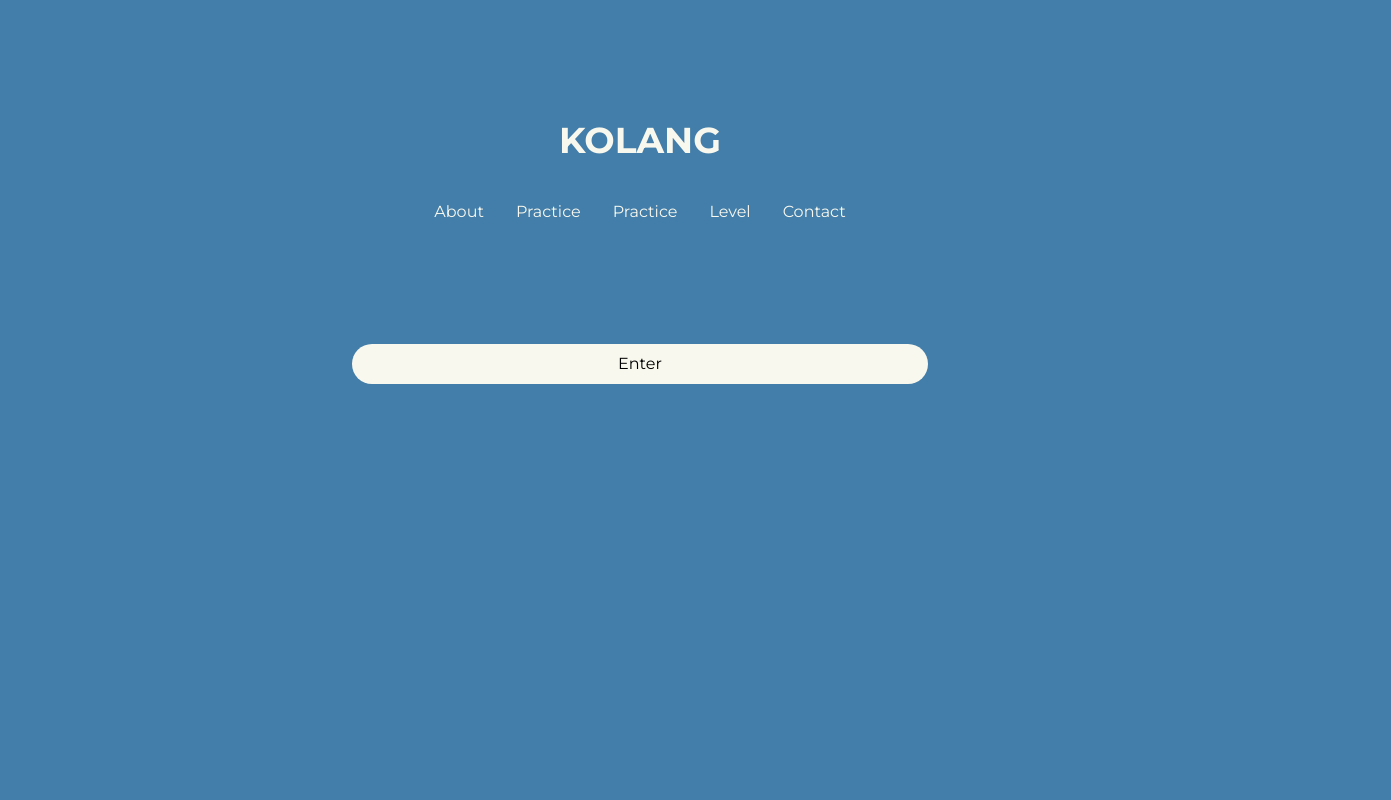
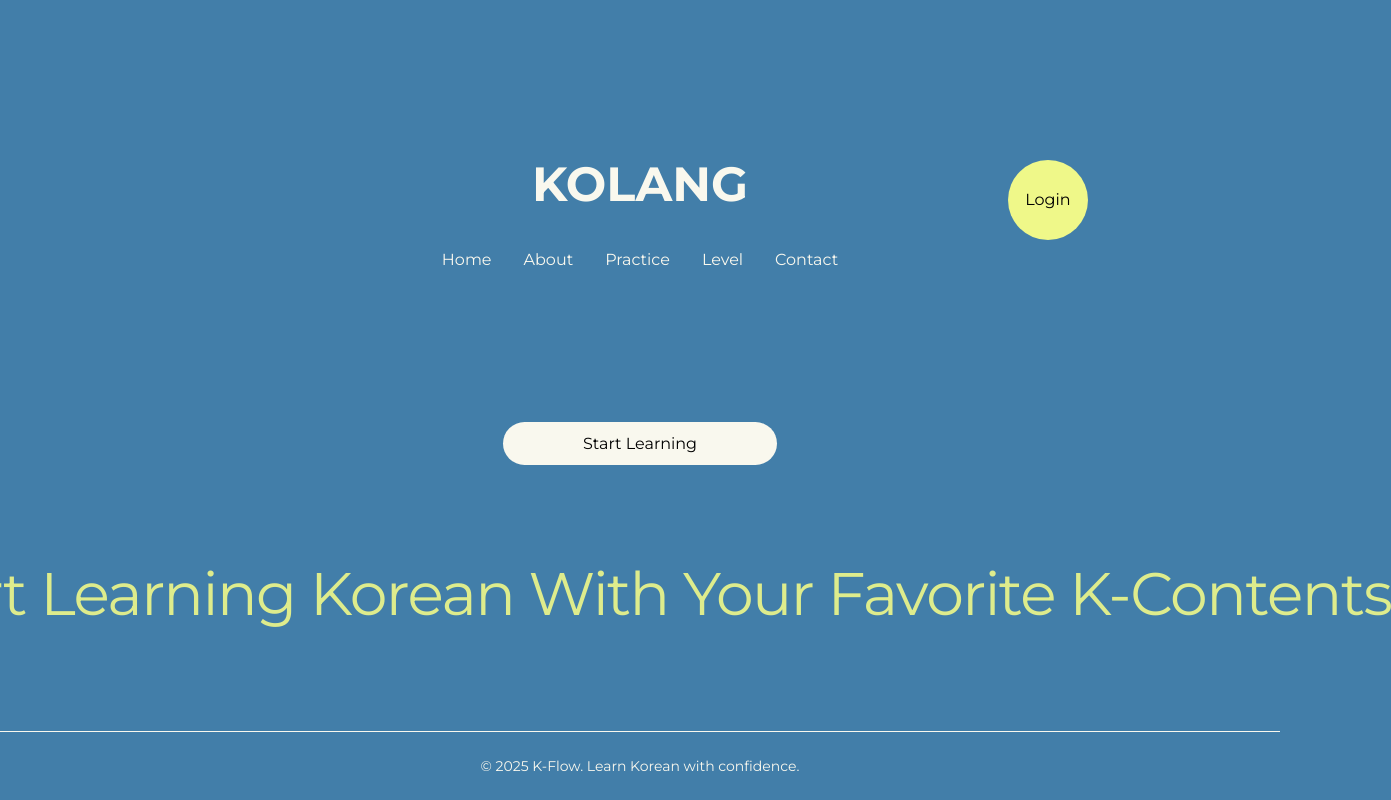
Before and after one commit to bomimee/k-flow, a Next.js app in the folder frontend/: page / in a window 1280 px wide. Shown: the whole page, 1391 px wide, since content can reach past the window. Built offline with nearby package versions, Linux system fonts and the light colour scheme.

Commit message:
css change

```diff
--- a/frontend/app/components/Button.tsx
+++ b/frontend/app/components/Button.tsx
@@ -11,10 +11,10 @@ export default function Button({ link, text, onClick }: ButtonProps) {
     return (
       <Link
         href={`/${link}`}
-        className="w-14 h-14 flex items-center justify-center
-                   bg-[var(--lemon)] rounded-full shrink-0"
+        className="w-20 h-20 flex items-center justify-center text-black
+                   bg-[var(--lemon)] rounded-full shrink-0 hover:bg-[var(--font)]"
       >
-        →
+        {text}
       </Link>
     );
   }
@@ -23,8 +23,8 @@ export default function Button({ link, text, onClick }: ButtonProps) {
     <button
       type="button"
       onClick={onClick}
-      className="w-14 h-14 flex items-center justify-center
-                 bg-[var(--lemon)] rounded-full shrink-0 hover:bg-[var(--font)]"
+      className="w-20 h-20 flex items-center justify-center
+                 bg-[var(--lemon)] rounded-full shrink-0 hover:bg-[var(--font)] text-black"
     >
       {text}
     </button>
--- a/frontend/app/components/ButtonL.tsx
+++ b/frontend/app/components/ButtonL.tsx
@@ -9,7 +9,7 @@ export default function ButtonL({ name, link }: ButtonLProps) {
   return (
     <Link
       href={`/${link}`}
-      className="w-full max-w-xl rounded-full px-4 py-2
+      className="w-full max-w-xl rounded-full px-20 py-3
                  bg-[var(--font)] text-black hover:bg-[var(--lemon)]"
     >
       {name}
--- a/frontend/app/components/Footer.tsx
+++ b/frontend/app/components/Footer.tsx
@@ -1,7 +1,7 @@
 // src/app/components/Footer.tsx
 export default function Footer() {
   return (
-    <footer className="border-t py-6 text-center text-sm text-gray-500">
+    <footer className="border-t py-6 text-center text-sm text-[var(--font)]">
       © 2025 K-Flow. Learn Korean with confidence.
     </footer>
   );
--- a/frontend/app/components/Input.tsx
+++ b/frontend/app/components/Input.tsx
@@ -3,6 +3,7 @@ import Button from "./Button";
 type InputProps = {
   link: string;
   value: string;
+  text: string;
   onChange: (value: string) => void;
   onAnalyze: () => void;
 };
@@ -10,6 +11,7 @@ type InputProps = {
 export default function Input({
   link,
   value,
+  text,
   onChange,
   onAnalyze,
 }: InputProps) {
@@ -24,7 +26,7 @@ export default function Input({
         placeholder="link here"
       />
 
-      <Button link={link} onClick={onAnalyze} />
+      <Button link={link} onClick={onAnalyze} text={text}/>
     </div>
   );
 }
--- a/frontend/app/layout.tsx
+++ b/frontend/app/layout.tsx
@@ -1,6 +1,5 @@
 // src/app/layout.tsx
 import "./globals.css";
-import Header from "./components/Header";
 import Footer from "./components/Footer";
 import { Montserrat } from "next/font/google";
 
@@ -26,6 +25,7 @@ export default function RootLayout({
       <body className="min-h-screen flex flex-col --font-montserrat">
         <main className="flex-1 container mx-auto px-6 py-10">{children}</main>
 
+      <Footer />
       </body>
     </html>
   );
--- a/frontend/app/page.tsx
+++ b/frontend/app/page.tsx
@@ -1,36 +1,45 @@
 // src/app/page.tsx
 import Link from "next/link";
-
 import ButtonL from "./components/ButtonL";
+import Button from "./components/Button";
 
 export default function HomePage() {
   return (
-    <>
-      <section className="flex flex-col items-center text-center">
-        <h1 className="text-4xl font-bold mt-20">KOLANG</h1>
+    <section className="flex flex-col items-center text-center">
+      <div className="w-full max-w-4xl mt-30 relative">
+        <h1 className="text-5xl font-bold">KOLANG</h1>
 
-        <div className="mt-10 flex flex-col items-center space-y-8 mb-30">
-          <ul className="flex gap-8">
-            <Link href="/about" className="hover:underline">
-              About
-            </Link>
-            <Link href="/practice" className="hover:underline">
-              Practice
-            </Link>
-            <Link href="/practice" className="hover:underline">
-              Practice
-            </Link>
-            <Link href="/level" className="hover:underline">
-              Level
-            </Link>
-            <Link href="/contact" className="hover:underline">
-              Contact
-            </Link>
-          </ul>
+        <div className="absolute right-0 top-0">
+          <Button link="signin" text="Login" />
         </div>
-      <ButtonL name="Enter" link="guide"/>
-      </section>
+      </div>
 
-    </>
+      <nav className="mt-10">
+        <ul className="flex gap-8">
+          <Link href="/" className="hover:text-[var(--lemon)]">Home</Link>
+          <Link href="/about" className="hover:text-[var(--lemon)]">About</Link>
+          <Link href="/practice" className="hover:text-[var(--lemon)]">Practice</Link>
+          <Link href="/level" className="hover:text-[var(--lemon)]">Level</Link>
+          <Link href="/contact" className="hover:text-[var(--lemon)]">Contact</Link>
+        </ul>
+      </nav>
+
+      <div className="mt-40 mb-5">
+        <ButtonL name="Start Learning" link="guide" />
+      </div>
+
+      <div
+        className="
+        mt-20
+        text-[var(--lemon)]
+        text-center
+        text-4xl sm:text-5xl md:text-6xl lg:text-6xl xl:text-6xl
+        whitespace-nowrap lg:whitespace-nowrap
+        leading-tight tracking-tight opacity-90
+        "
+        >
+        Start Learning Korean With Your Favorite K-Contents
+      </div>
+    </section>
   );
 }
--- a/frontend/app/practice/page.tsx
+++ b/frontend/app/practice/page.tsx
@@ -83,16 +83,16 @@ export default function PracticePage() {
     <>
       <Header />
       <section className="space-y-6 max-w-xl mx-auto">
-        <h2 className="text-2xl font-bold text-black mt-30">please provide a youtube link</h2>
+        <h2 className="text-2xl font-bold text-black mt-30">please provide a youtube link below ⬇</h2>
         <Input
           link=""
+          text="Go"
           value={url}
           onChange={setUrl}
           onAnalyze={handleAnalyze}
         />
         {result && <ResultResponse result={result} />}
       </section>
-      <Footer />
     </>
   );
 }
```
